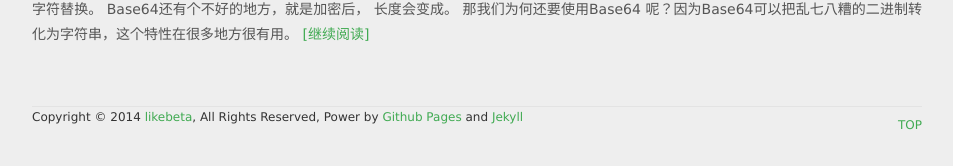
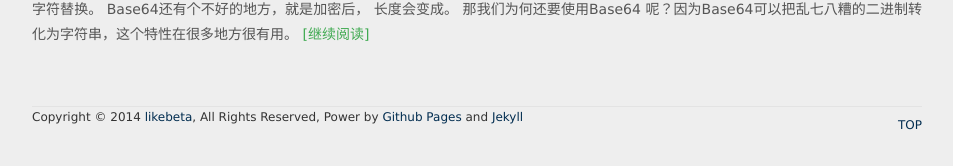
Before and after one commit to likebeta/blog, a Jekyll site: the page built from index.html, in a window 1280 px wide. Shown: the part 2594-2760 px from the top of the page, without its empty margins (163-1116 px from the left). Built offline with Jekyll 4.4.1, drawn with Linux system fonts in a browser that asks for light colours; Markdown is read by kramdown in place of the engine named in the settings; comment, search, counter and statistics services are not loaded.

Commit message:
Update style.css

```diff
--- a/media/css/style.css
+++ b/media/css/style.css
@@ -132,12 +132,12 @@ list-style:none;
 }
 
 a {
-color:#40aa52;
+color:#022d50;
 text-decoration:none;
 }
 
 a:hover {
-color:#40aa52;
+color:#022d50;
 }
 
 form,embed {
```
